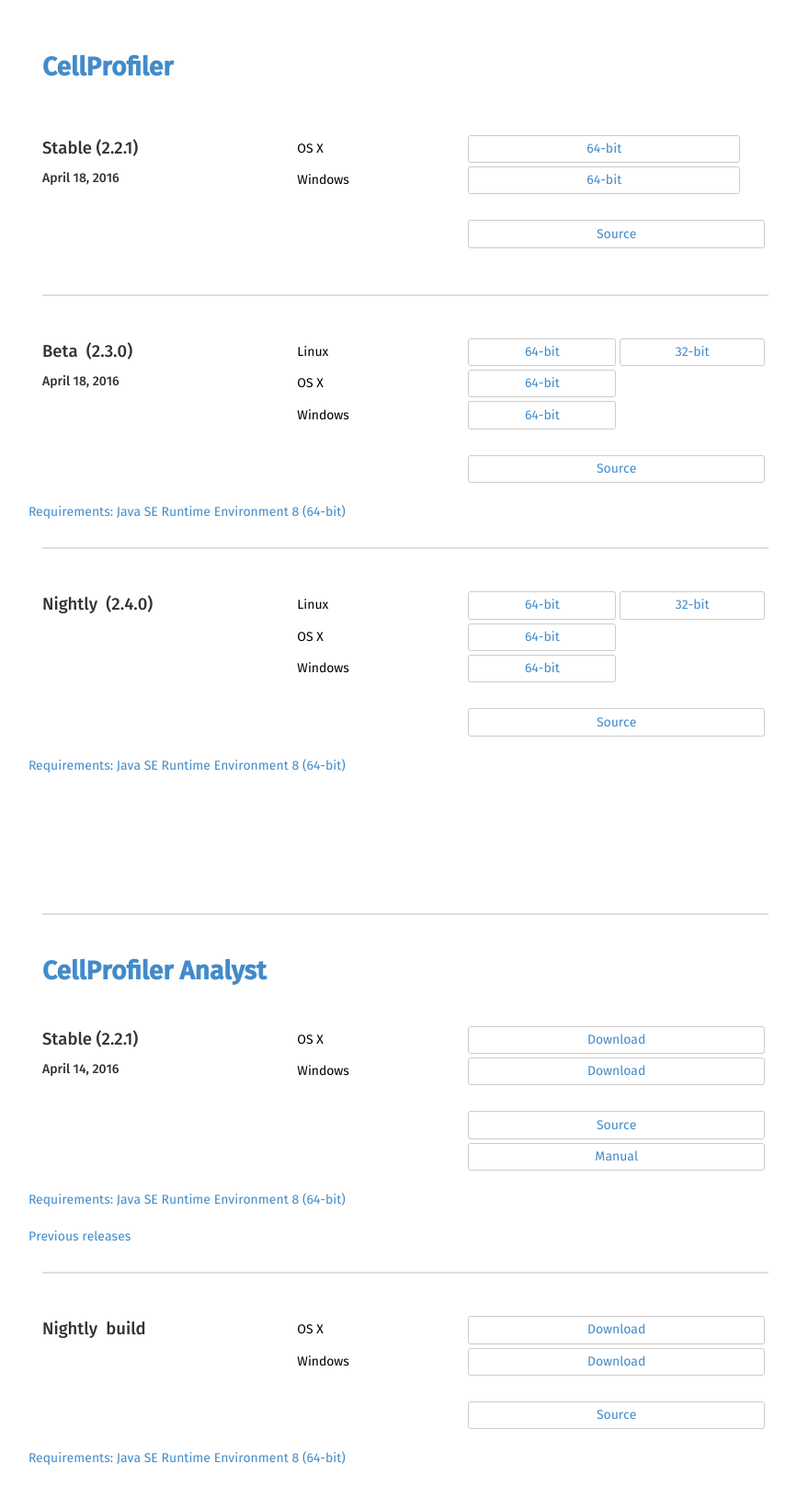
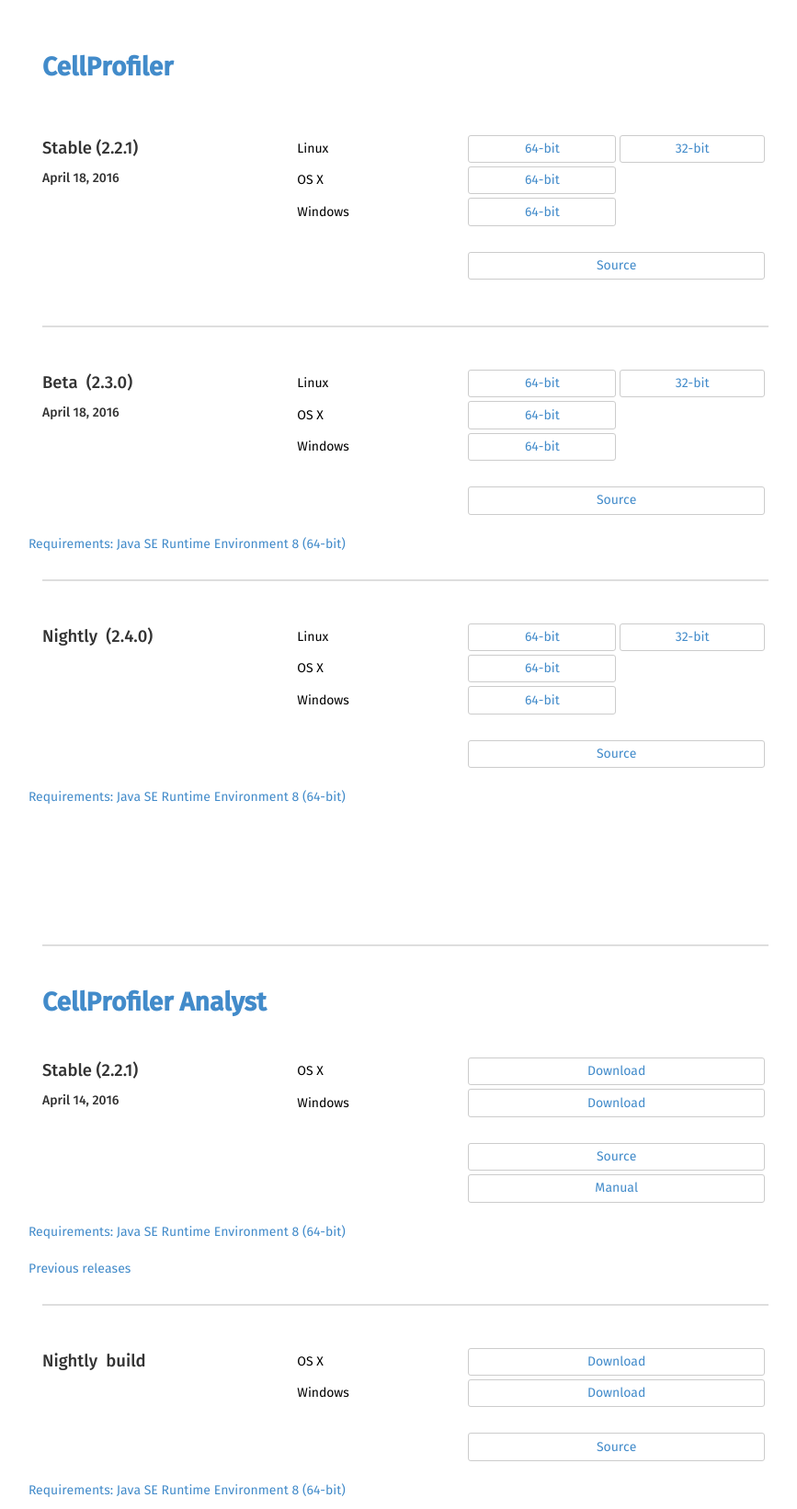
Before and after one commit to CellProfiler/cellprofiler.github.com-backup, a Jekyll site: the page built from releases/index.html, in a window 1280 px wide. Shown: the whole page at 92% size, without its empty margins (199-1066 px from the left). Built offline with Jekyll 4.4.1, drawn with Linux system fonts in a browser that asks for light colours; before the commit the page ends 1606 px from its top, so only the background shows below that.

Commit message:
Update index.html

```diff
--- a/releases/index.html
+++ b/releases/index.html
@@ -14,6 +14,14 @@
   <div class="col-md-8">
     <table class="table-features table-installers">
       <tbody>
+        <tr>
+          <td class="inst-type">Linux</td>
+
+          <td><a href=""><div class="inst-button">64-bit</div></a></td>
+
+          <td><a href=""><div class="inst-button">32-bit</div></a></td>
+        </tr>
+
         <tr>
           <td class="inst-type">OS X</td>
 
```
